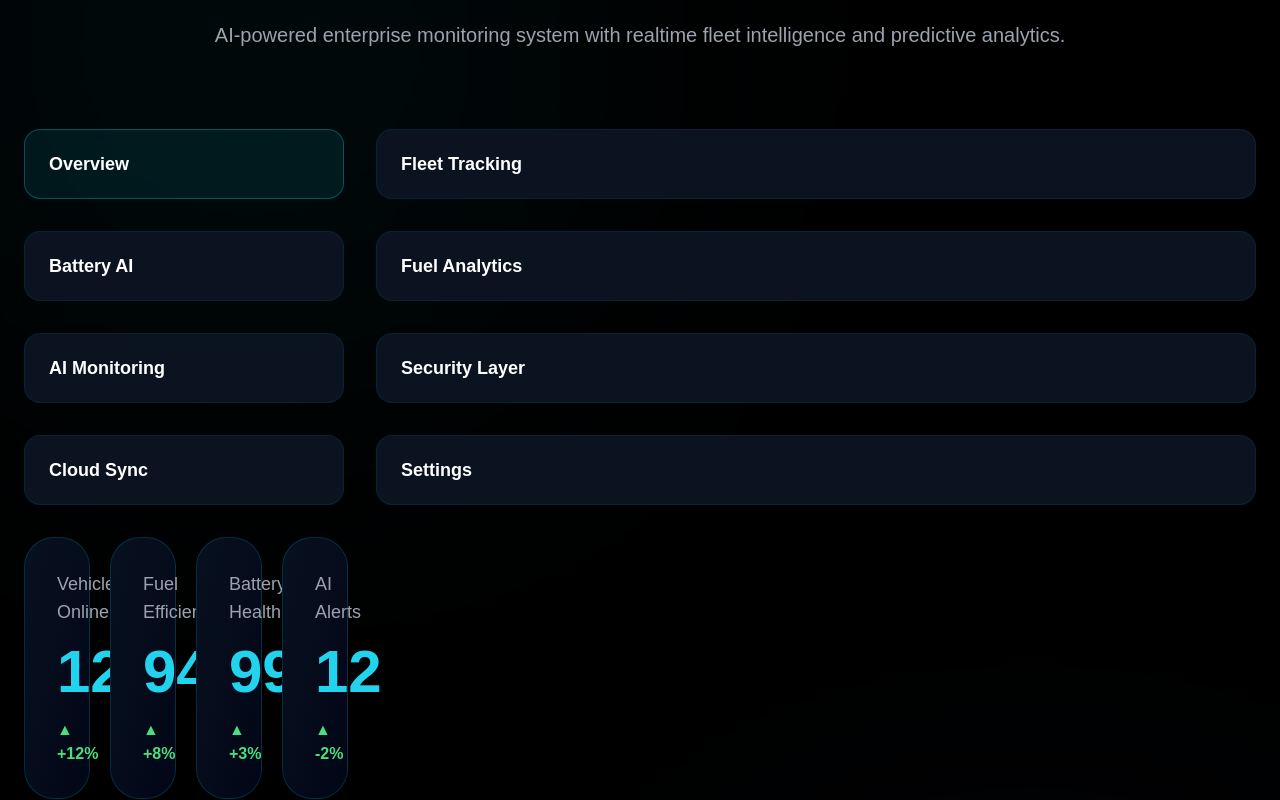
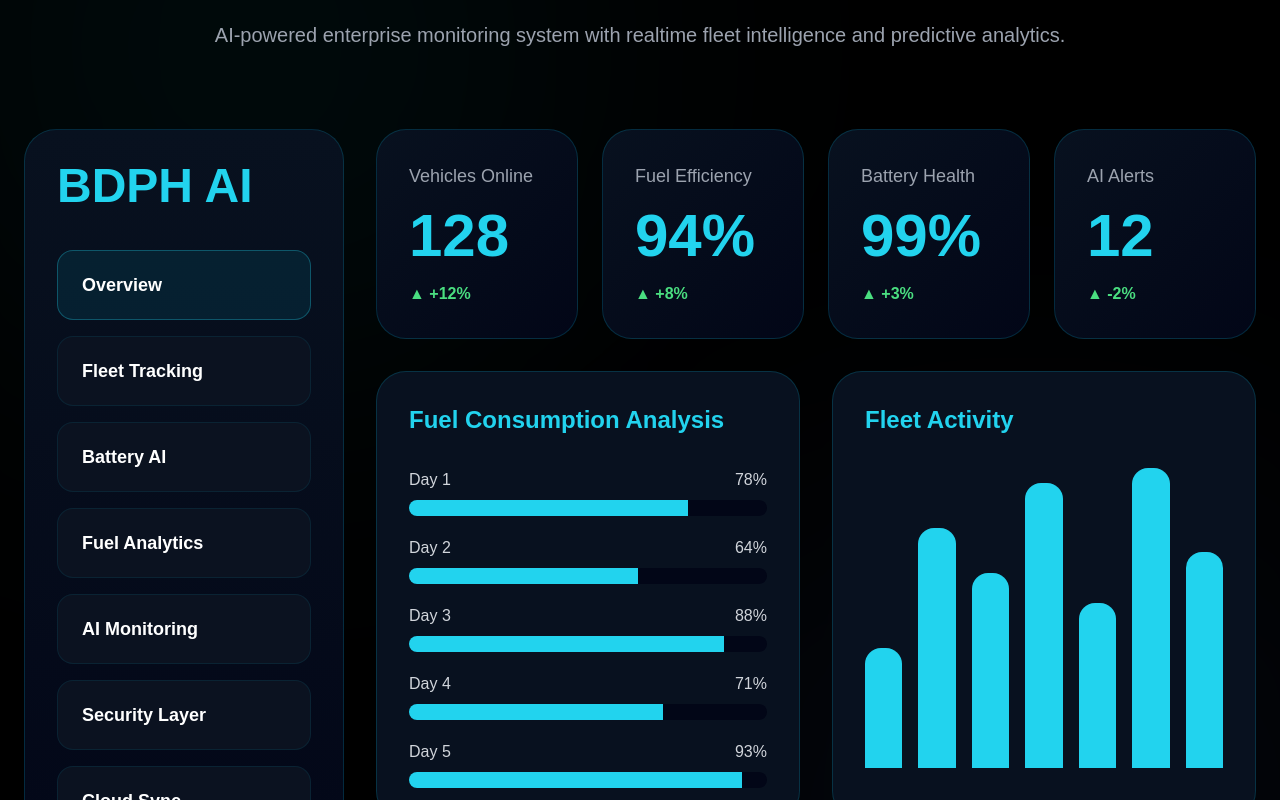
Before and after one commit to pritam1991verma/bdph-fleet-intelligence, a React (Vite) app: page / in a window 1280 px wide. Shown: the part 2020-2820 px from the top of the page. Built offline with nearby package versions, Linux system fonts and the light colour scheme.

Commit message:
Update Home.tsx

```diff
--- a/src/pages/Home.tsx
+++ b/src/pages/Home.tsx
@@ -388,6 +388,16 @@ return (
 
         <div className="grid xl:grid-cols-[320px_1fr] gap-8">
 
+  {/* SIDEBAR */}
+
+  <div className="rounded-[32px] border border-cyan-500/20 bg-gradient-to-b from-[#08111f] to-[#020617] p-8">
+
+    <div className="text-5xl font-black text-cyan-400 mb-10">
+      BDPH AI
+    </div>
+
+    <div className="space-y-4">
+
       {[
         "Overview",
         "Fleet Tracking",
@@ -416,6 +426,9 @@ return (
 
       ))}
 
+    </div>
+
+  </div>
             {/* MAIN PANEL */}
             <div className="space-y-8">
 
```
Lines whose indentation alone changed are shown as unchanged.
